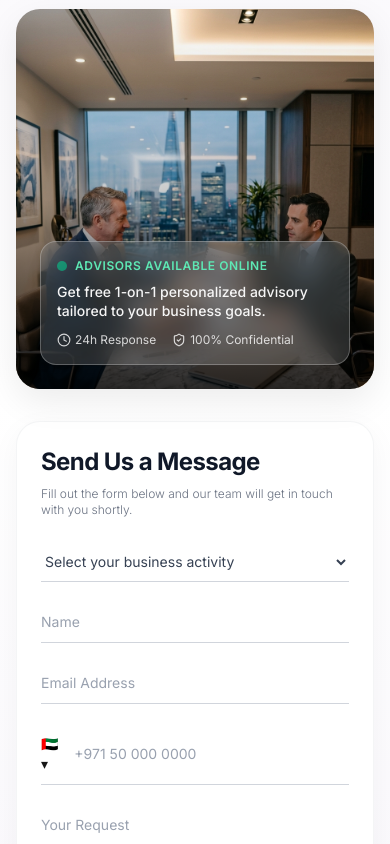
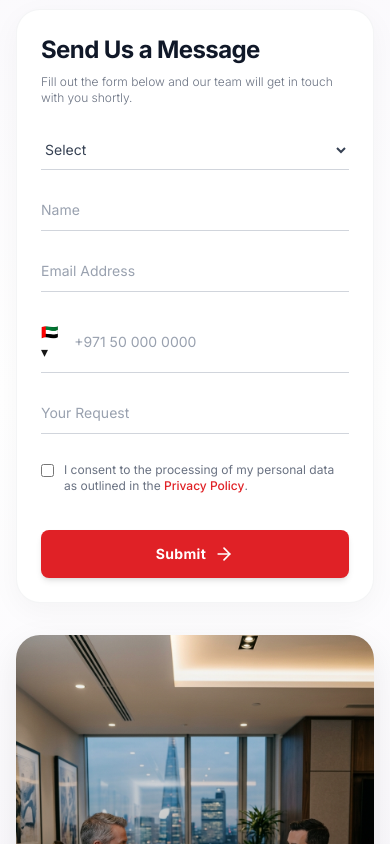
Before and after one commit to fayeemismail/emirate-hub-front, a Next.js app: page / in a window 390 px wide. Shown: the part 4740-5584 px from the top of the page. Built offline with nearby package versions, Linux system fonts and the light colour scheme.

Commit message:
contact form updated

```diff
--- a/components/common/ContactForm.tsx
+++ b/components/common/ContactForm.tsx
@@ -42,7 +42,7 @@ export default function ContactForm({
               onChange={(e) => setFormData({ ...formData, businessActivity: e.target.value })}
               className="w-full border-b border-gray-300 py-2.5 text-sm text-gray-700 bg-transparent outline-none focus:border-primary cursor-pointer whitespace-nowrap truncate block"
             >
-              <option value="" className="whitespace-nowrap">Select your business activity</option>
+              <option value="" className="whitespace-nowrap">Select</option>
               <option value="e-commerce" className="whitespace-nowrap">E-Commerce & Digital Trade</option>
               <option value="it-software" className="whitespace-nowrap">IT, Tech & Software Services</option>
               <option value="consulting" className="whitespace-nowrap">Management & Business Consulting</option>
--- a/components/home/ContactUs.tsx
+++ b/components/home/ContactUs.tsx
@@ -49,10 +49,23 @@ export default function ContactUs() {
           </p>
         </motion.div>
 
-        {/* 2-Column Grid: Photo + Form */}
+        {/* 2-Column Grid: Form first on mobile, Photo second on mobile; Side-by-side on desktop */}
         <div className="grid grid-cols-1 lg:grid-cols-12 gap-8 lg:gap-12 items-stretch max-w-6xl mx-auto">
-          {/* Photo Column */}
-          <div className="lg:col-span-5 relative min-h-[380px] sm:min-h-[460px] md:min-h-[520px] lg:min-h-full rounded-3xl overflow-hidden shadow-[0_12px_35px_rgba(0,0,0,0.08)] group">
+          {/* Form Column (First on mobile, Right side on desktop) */}
+          <div className="order-1 lg:order-2 lg:col-span-7 bg-white rounded-3xl p-6 sm:p-8 md:p-10 lg:p-12 shadow-[0_8px_30px_rgba(0,0,0,0.04)] border border-gray-100/90 flex flex-col justify-center">
+            <div className="mb-6">
+              <h3 className="text-2xl sm:text-3xl font-bold text-gray-900 tracking-tight mb-2">
+                Send Us a Message
+              </h3>
+              <p className="text-xs sm:text-sm text-gray-500 font-light">
+                Fill out the form below and our team will get in touch with you shortly.
+              </p>
+            </div>
+            <ContactForm subtitle="" />
+          </div>
+
+          {/* Photo Column (Second on mobile, Left side on desktop) */}
+          <div className="order-2 lg:order-1 lg:col-span-5 relative min-h-[380px] sm:min-h-[460px] md:min-h-[520px] lg:min-h-full rounded-3xl overflow-hidden shadow-[0_12px_35px_rgba(0,0,0,0.08)] group">
             <Image
               src="/images/contact-person.jpg"
               alt="Connect With Us - Business Consultation"
@@ -85,19 +98,6 @@ export default function ContactUs() {
               </div>
             </div>
           </div>
-
-          {/* Form Column */}
-          <div className="lg:col-span-7 bg-white rounded-3xl p-6 sm:p-8 md:p-10 lg:p-12 shadow-[0_8px_30px_rgba(0,0,0,0.04)] border border-gray-100/90 flex flex-col justify-center">
-            <div className="mb-6">
-              <h3 className="text-2xl sm:text-3xl font-bold text-gray-900 tracking-tight mb-2">
-                Send Us a Message
-              </h3>
-              <p className="text-xs sm:text-sm text-gray-500 font-light">
-                Fill out the form below and our team will get in touch with you shortly.
-              </p>
-            </div>
-            <ContactForm subtitle="" />
-          </div>
         </div>
       </div>
     </section>
```
